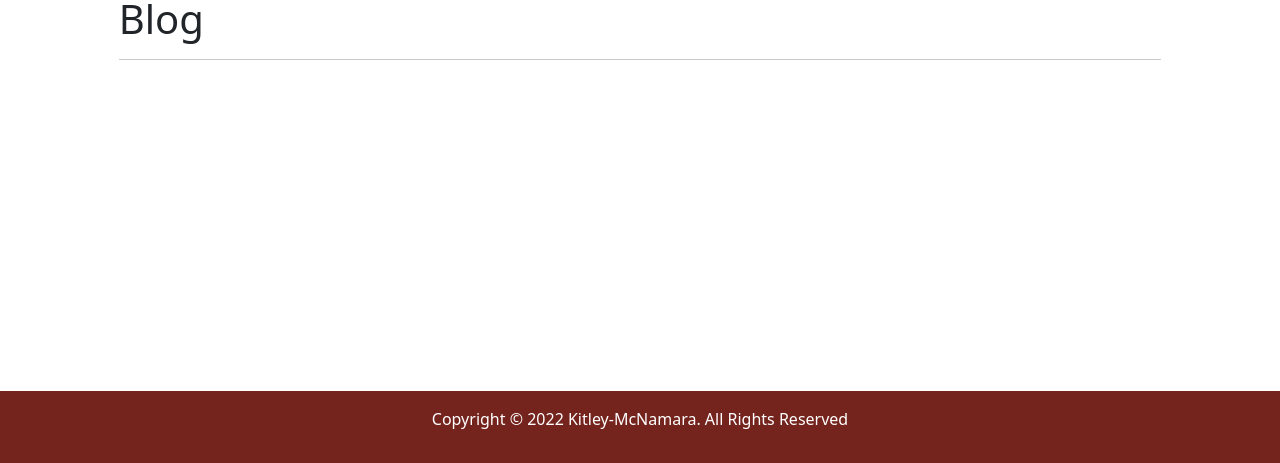
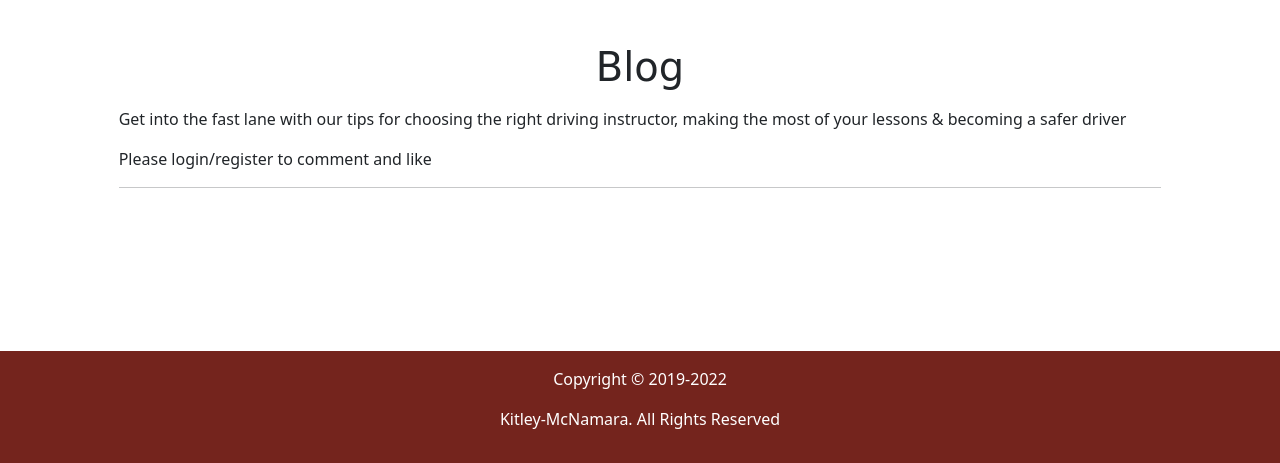
Before and after one commit to dkitley1975/Leannes-Learners, a Django app: page /blog in a window 1280 px wide. Shown: the part 337-800 px from the top of the page. Run offline with Django 3.2, Linux system fonts and the light colour scheme; data that the repository does not hold is empty; some web fonts are replaced.

Commit message:
feat: feat: updated the testimonial class view
updating the class view to include Blog and Carousel contex for inclusion on the home page

```diff
--- a/leannes_learners_data/urls.py
+++ b/leannes_learners_data/urls.py
@@ -2,9 +2,7 @@ from django.urls import path, include
 from . import views
 
 urlpatterns = [
-    path('', views.CarouselList.as_view(), name='home'),
     path('', views.TestimonialList.as_view(), name='home'),
-    path('', views.BlogList.as_view(), name='home'),
     path('<slug:slug>/', views.BlogDetail.as_view(), name='blog_post_view'),
     path('blog', views.BlogPage.as_view(), name='blogs'),
     path('like/<slug:slug>', views.LikePost.as_view(), name='like'),
--- a/leannes_learners_data/views.py
+++ b/leannes_learners_data/views.py
@@ -8,13 +8,6 @@ from .forms import CommentForm
 
 
 # Create your views here.
-
-
-class BlogList(generic.ListView):
-    model = Blog
-    queryset = Blog.objects.filter(status=1).order_by("-created_at")[0:3]
-    template_name = "index.html"
-    paginate_by = 3
 
 
 class BlogDetail(View):
@@ -97,10 +90,5 @@ class TestimonialList(generic.ListView):
     def get_context_data(self, **kwargs):
         context = super().get_context_data(**kwargs)
         context['blog_list'] = Blog.objects.filter(status=1).order_by("-created_at")[0:3]
+        context['carousel_list'] = Carousel.objects.filter(include_in_carousel=1).order_by("slide_identifying_name")
         return context
-
-
-class CarouselList(generic.ListView):
-    model = Carousel
-    queryset = Carousel.objects.filter(include_in_carousel=1).order_by("slide_identifying_name")
-    template_name = "index.html"
--- a/templates/blog.html
+++ b/templates/blog.html
@@ -8,7 +8,10 @@
 
 			<!-- Blog Entries Column -->
 			<div class="col-12 mt-3 left">
-				<h1>Blog</h1>
+				<h1 class="section-header">Blog</h1>
+				<p class="mt-3">Get into the fast lane with our tips for choosing the right driving instructor, making
+					the most of your lessons & becoming a safer driver</p>
+				<p>Please login/register to comment and like</p>
 				<hr>
 				<div class="row">
 					{% for blog in blog_list %}
--- a/templates/footer.html
+++ b/templates/footer.html
@@ -3,7 +3,7 @@
 	<div class="container-wrapper ">
 		<div class="row ">
 			<div class="col-md-12 text-center text-white">
-				<p>Copyright © <span id="copyright-year"></span> Kitley-McNamara. All Rights Reserved
+				<p>Copyright © 2019-{% now "Y" %}</p> Kitley-McNamara. All Rights Reserved
 				</p>
 			</div>
 		</div>
```
